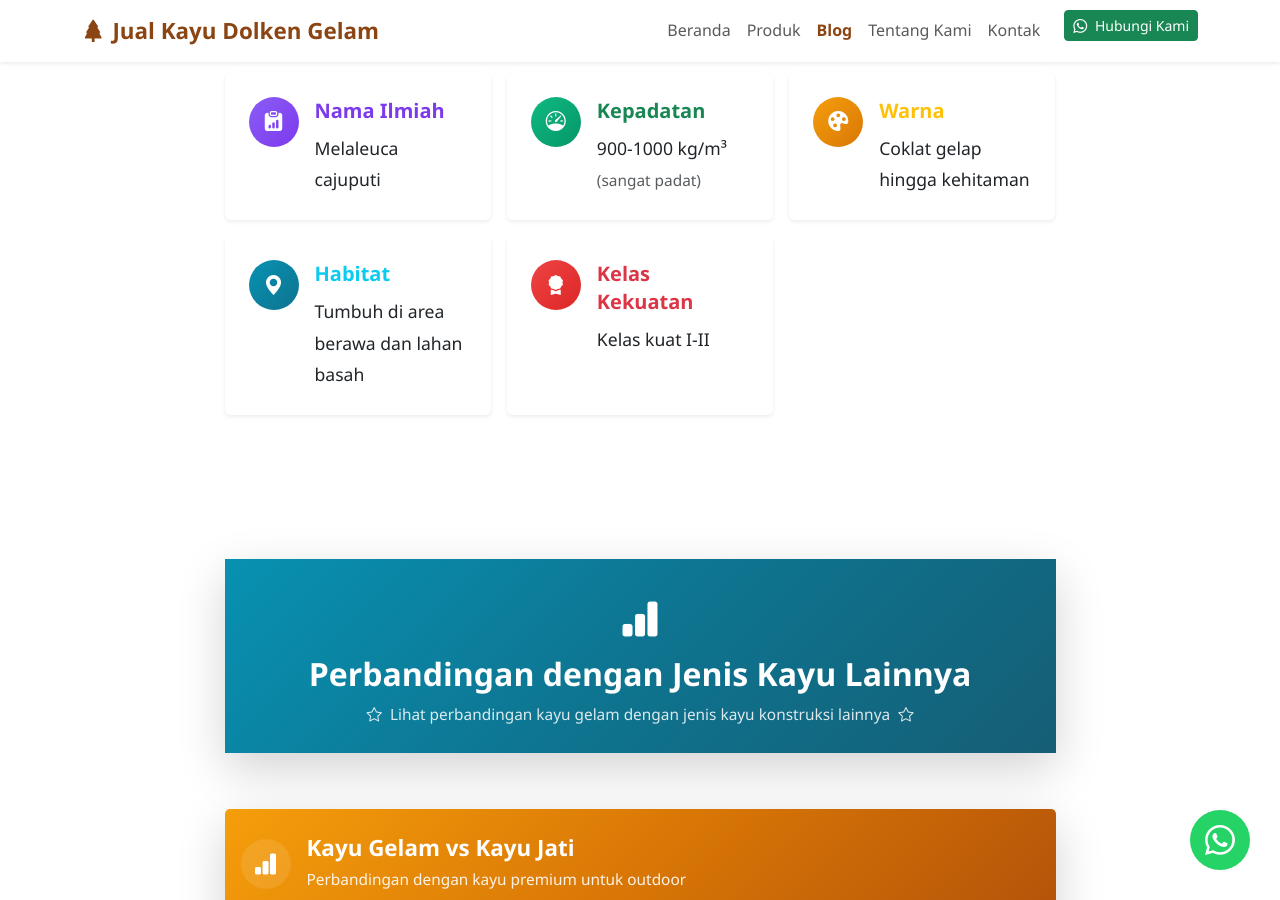
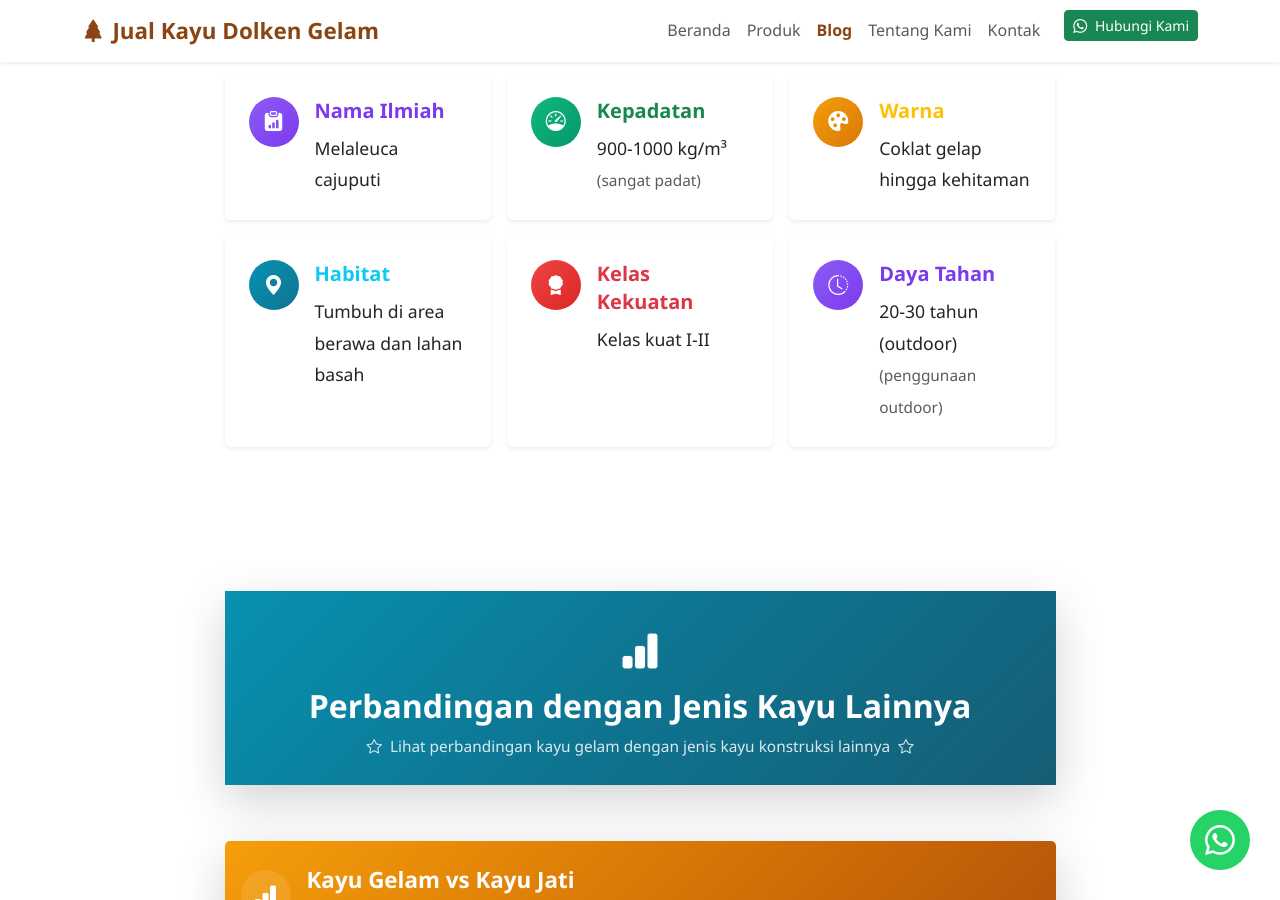
Before and after one commit to jualkayudolkengelam/jualkayudolkengelam.github.io, a Jekyll site: the page built from _posts/2024-03-05-perbedaan-kayu-gelam-dengan-kayu-lainnya.md, in a window 1280 px wide and 900 px high, scrolled down 1647 px. Built offline with Jekyll 4.4.1, drawn with Linux system fonts in a browser that asks for light colours.

Commit message:
feat: Add durability card to wood characteristics section
Add a sixth characteristic card showing wood durability (Daya Tahan)
to provide more complete information about Gelam wood specifications.

Changes:
- Added daya_tahan field to karakteristik_unik frontmatter data
  * Value: "20-30 tahun (outdoor)"
- Added new card in block--karakteristik-unik.html with:
  * Purple gradient icon (clock-history)
  * Title: "Daya Tahan"
  * Subtitle: "(penggunaan outdoor)"

Complete characteristics now (6 cards):
1. Nama Ilmiah - Purple gradient
2. Kepadatan - Green gradient
3. Warna - Orange gradient
4. Habitat - Cyan gradient
5. Kelas Kekuatan - Red gradient
6. Daya Tahan - Purple gradient (NEW)

The new card uses a clock-history icon and purple gradient to
distinguish it while providing important durability information
for outdoor usage scenarios.

Build status: ✅ Successful (185 files, 36M)

🤖 Generated with [Claude Code](https://claude.com/claude-code)

Co-Authored-By: Claude <noreply@anthropic.com>

```diff
--- a/_includes/posts/perbedaan-kayu-gelam-dengan-kayu-lainnya/block--karakteristik-unik.html
+++ b/_includes/posts/perbedaan-kayu-gelam-dengan-kayu-lainnya/block--karakteristik-unik.html
@@ -133,6 +133,23 @@ Data yang digunakan dari frontmatter:
             </div>
           </div>
         </div>
+
+        <div class="col-md-6 col-lg-4">
+          <div class="card border-0 shadow-sm h-100 hover-lift">
+            <div class="card-body p-4">
+              <div class="d-flex align-items-start">
+                <div class="rounded-circle d-flex align-items-center justify-content-center flex-shrink-0 me-3" style="width: 50px; height: 50px; background: linear-gradient(135deg, #8b5cf6 0%, #7c3aed 100%);">
+                  <i class="bi bi-clock-history text-white fs-5"></i>
+                </div>
+                <div class="flex-grow-1">
+                  <h4 class="h6 fw-bold mb-2" style="color: #7c3aed;">Daya Tahan</h4>
+                  <p class="mb-0 text-dark">{{ page.karakteristik_unik.daya_tahan }}</p>
+                  <small class="text-muted">(penggunaan outdoor)</small>
+                </div>
+              </div>
+            </div>
+          </div>
+        </div>
       </div>
     </div>
     {% endif %}
--- a/_posts/2024-03-05-perbedaan-kayu-gelam-dengan-kayu-lainnya.md
+++ b/_posts/2024-03-05-perbedaan-kayu-gelam-dengan-kayu-lainnya.md
@@ -25,6 +25,7 @@ karakteristik_unik:
   warna: "Coklat gelap hingga kehitaman"
   habitat: "Tumbuh di area berawa dan lahan basah"
   kelas_kekuatan: "Kelas kuat I-II"
+  daya_tahan: "20-30 tahun (outdoor)"
   subtitle: "Sebelum membandingkan, mari kita pahami dulu karakteristik dasar kayu gelam"
 
 # Data untuk Block: Perbandingan Kayu
```
